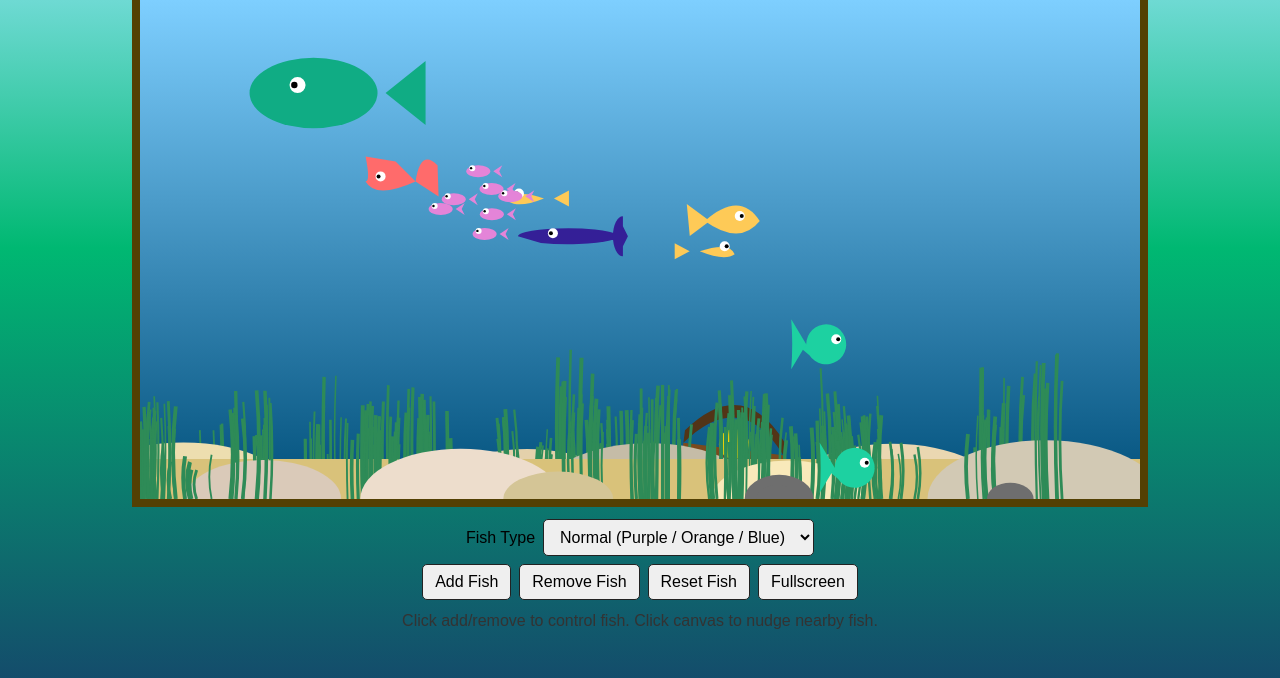
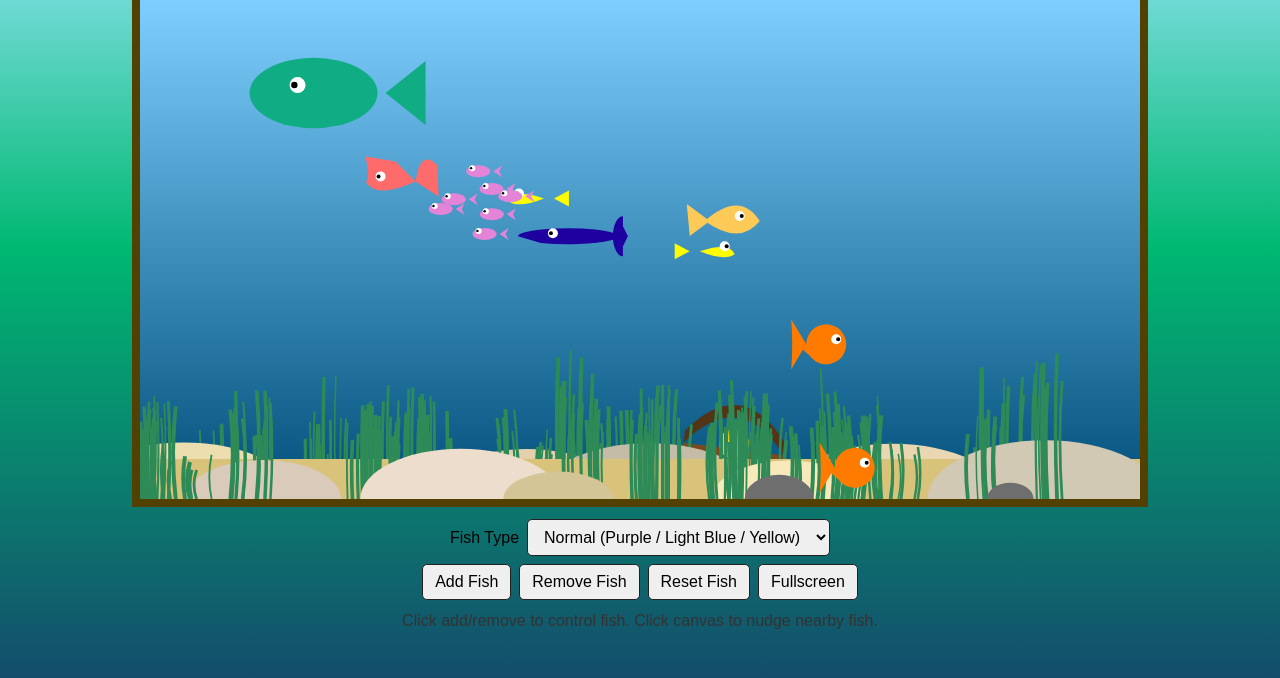
Before and after one commit to jamestblodgett/fishTank, a plain HTML site: page index.html in a window 1280 px wide. Shown: the part 112-790 px from the top of the page. Drawn offline with Linux system fonts and the light colour scheme.

Commit message:
Updated colors to match README description and be more unique

```diff
--- a/idle-fish.js
+++ b/idle-fish.js
@@ -40,7 +40,7 @@ turnBufferRange: [30, 140],
 zones: ["high", "middle"]
 },
 shy: {
-colors: ["#1dd1a1"],
+colors: ["#ff7b00"],
 speedRange: [0.5, 1.2],
 wiggleRange: [5, 12],
 turnBufferRange: [10, 40],
@@ -56,14 +56,14 @@ turnBufferRange: [60, 160],
 zones: ["top", "high", "middle"]
 },
 lazy: {
-colors: ["#341f97"],
+colors: ["#1e00a1"],
 speedRange: [0.4, 1],
 wiggleRange: [25, 40],
 turnBufferRange: [80, 200],
 zones: ["middle", "low"]
 },
 hyper: {
-colors: ["#feca57"],
+colors: ["#fffb00"],
 speedRange: [3, 6],
 wiggleRange: [5, 15],
 turnBufferRange: [5, 20],
--- a/index.html
+++ b/index.html
@@ -17,8 +17,8 @@
       <div class="control-row">
         <label for="fishTypeSelect">Fish Type</label>
         <select id="fishTypeSelect">
-          <option value="normal">Normal (Purple / Orange / Blue)</option>
-          <option value="shy">Shy (Lime)</option>
+          <option value="normal">Normal (Purple / Light Blue / Yellow)</option>
+          <option value="shy">Shy (Orange)</option>
           <option value="bold">Bold (Red)</option>
           <option value="lazy">Lazy (Indigo)</option>
           <option value="hyper">Hyper (Yellow)</option>
```
